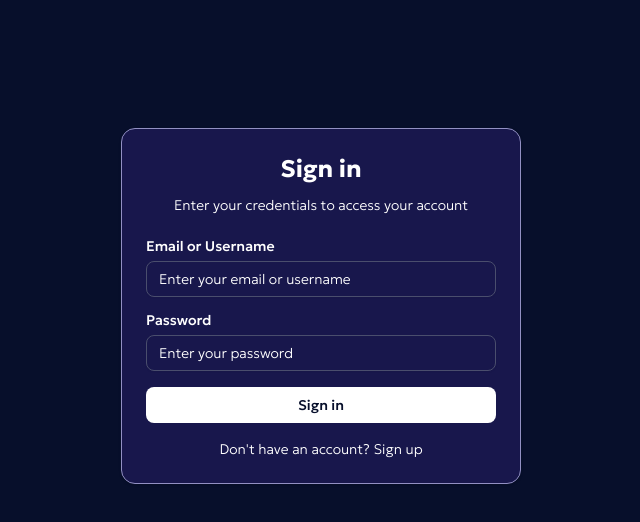
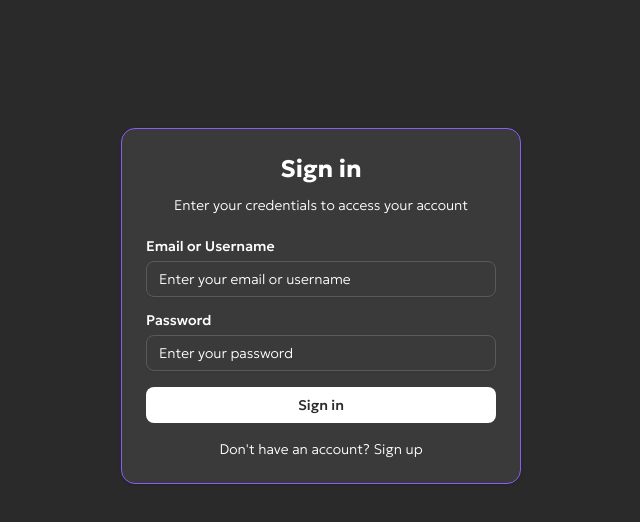
Before and after one commit to beingmusthafa/bitweet-client, a React (Vite) app: page /login in a window 1280 px wide. Shown: the top 522 px of the page, without its empty margins (319-959 px from the left). Built offline with nearby package versions, Linux system fonts and the light colour scheme; no server answers.

Commit message:
change color palette to grey and purple

```diff
--- a/src/index.css
+++ b/src/index.css
@@ -46,46 +46,46 @@
 
 :root {
   --radius: 0.625rem;
-  --background: #070F2B;
+  --background: #2A2A2A;
   --foreground: #ffffff;
 
-  --card: #18174c;
+  --card: #3A3A3A;
   --card-foreground: #ffffff;
-  --popover: #18174c;
+  --popover: #3A3A3A;
   --popover-foreground: #ffffff;
 
   --primary: #ffffff;
-  --primary-foreground: #070F2B;
-  --secondary: #4A4E6D;
+  --primary-foreground: #2A2A2A;
+  --secondary: #5A5A5A;
   --secondary-foreground: #ffffff;
-  --muted: #4A4E6D;
+  --muted: #5A5A5A;
   --muted-foreground: #ffffff;
 
-  --accent: #9290C3;
-  --accent-foreground: #070F2B;
+  --accent: #8B5CF6;
+  --accent-foreground: #ffffff;
 
   --destructive: oklch(0.704 0.191 22.216);
   --destructive-foreground: oklch(1 0 0);
 
-  --border: #9290C3;
-  --input: #4A4E6D;
+  --border: #8B5CF6;
+  --input: #5A5A5A;
 
-  --ring: #9290C3;
+  --ring: #8B5CF6;
 
-  --chart-1: oklch(0.488 0.243 264.376);
-  --chart-2: oklch(0.696 0.17 162.48);
-  --chart-3: oklch(0.769 0.188 70.08);
-  --chart-4: oklch(0.627 0.265 303.9);
-  --chart-5: oklch(0.645 0.246 16.439);
+  --chart-1: #8B5CF6;
+  --chart-2: #A78BFA;
+  --chart-3: #C4B5FD;
+  --chart-4: #DDD6FE;
+  --chart-5: #EDE9FE;
 
-  --sidebar: #18174c;
+  --sidebar: #3A3A3A;
   --sidebar-foreground: #ffffff;
-  --sidebar-primary: #9290C3;
-  --sidebar-primary-foreground: #070F2B;
-  --sidebar-accent: #4A4E6D;
+  --sidebar-primary: #8B5CF6;
+  --sidebar-primary-foreground: #ffffff;
+  --sidebar-accent: #5A5A5A;
   --sidebar-accent-foreground: #ffffff;
-  --sidebar-border: #9290C3;
-  --sidebar-ring: #9290C3;
+  --sidebar-border: #8B5CF6;
+  --sidebar-ring: #8B5CF6;
 }
 
 .light {
```
